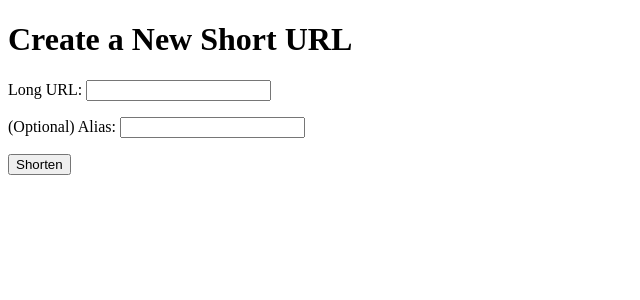
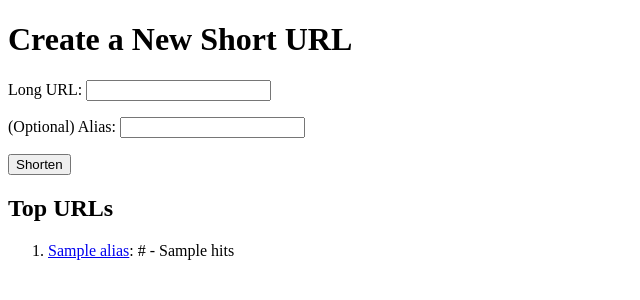
Before and after one commit to mpirnat/chiisai, a Flask app: template chiisai/templates/new_url.html in a window 1280 px wide. Shown: the top 300 px of the page, without its empty margins (0-640 px from the left). Run offline with Flask 2, Linux system fonts and the light colour scheme; the template is opened without the code that fills it: most values are stand-ins (such as "Sample title", 1, 10 or a date in 2020).

Commit message:
Adds top 10 URLs to admin screen

```diff
--- a/chiisai/app.py
+++ b/chiisai/app.py
@@ -33,7 +33,8 @@ def index():
 @app.route('/admin/new', methods=['GET'])
 def new_short_url_form():
     """Provide a human-friendly form for shortening URLs."""
-    return render_template('new_url.html')
+    top_urls = shortener.get_top_urls(10, g.db)
+    return render_template('new_url.html', **locals())
 
 
 @app.route('/admin/new', methods=['POST'])
--- a/chiisai/shortener.py
+++ b/chiisai/shortener.py
@@ -86,3 +86,9 @@ def record_hit(alias, db):
     sql = "update urls set hits = hits + 1 where alias = ?"
     storage.query_db(sql, [alias], db=db)
     db.commit()
+
+
+def get_top_urls(n, db):
+    sql = "select * from urls order by hits desc limit %s" % n
+    result = storage.query_db(sql, [], db=db)
+    return result
--- a/chiisai/templates/new_url.html
+++ b/chiisai/templates/new_url.html
@@ -10,5 +10,12 @@
         <p>(Optional) Alias: <input type="text" name="alias"></p>
         <p><input type="submit" value="Shorten"></p>
     </form>
+
+    <h2>Top URLs</h2>
+    <ol>
+    {% for url in top_urls %}
+        <li><a href="{{ url_for('short_url', alias=url.alias, _external=True)}}">{{url.alias}}</a>: {{url.url}} - {{url.hits}}</li>
+    {% endfor %}
+    </ol>
 </body>
 </html>
```
